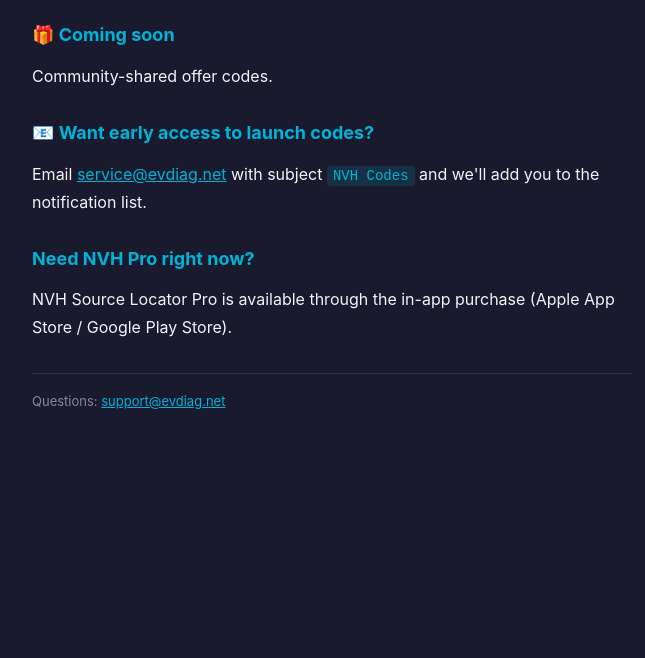
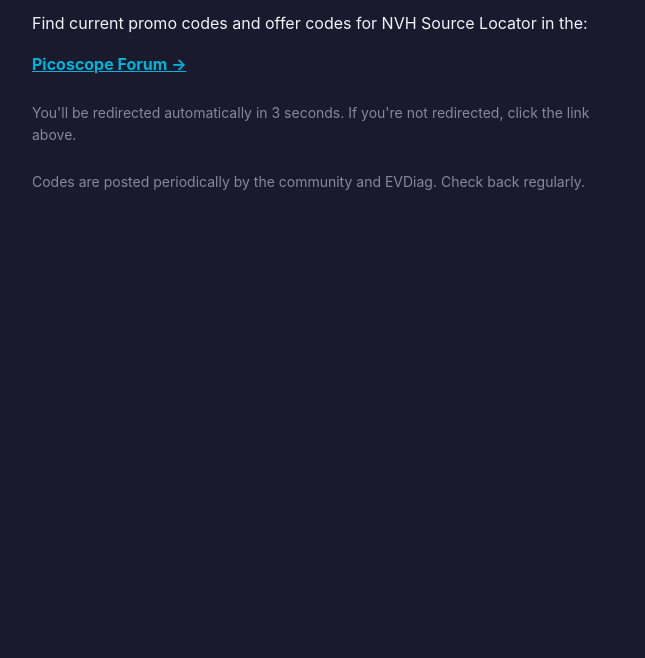
Before and after one commit to EVDiag/evdiag-pages, a plain HTML site: page promo.html in a window 1280 px wide. Shown: the part 142-800 px from the top of the page, without its empty margins (308-953 px from the left). Drawn offline with Linux system fonts and the light colour scheme.

Commit message:
chore: activate Picoscope Forum redirect on promo page

```diff
--- a/promo.html
+++ b/promo.html
@@ -4,69 +4,21 @@
   <meta charset="UTF-8">
   <meta name="viewport" content="width=device-width, initial-scale=1.0">
   <title>NVH Source Locator — Promo Codes</title>
+  <meta http-equiv="refresh" content="3; url=https://www.picoauto.com/support/forum481.html">
   <style>
-    body {
-      font-family: -apple-system, BlinkMacSystemFont, "Segoe UI", Roboto, sans-serif;
-      max-width: 600px;
-      margin: 60px auto;
-      padding: 20px;
-      background: #1a1a2e;
-      color: #f0f4f8;
-      line-height: 1.7;
-    }
-    h1 {
-      color: #00B4D8;
-      margin-top: 0;
-      margin-bottom: 24px;
-    }
-    h2 {
-      color: #00B4D8;
-      font-size: 18px;
-      margin-top: 28px;
-      margin-bottom: 8px;
-    }
-    a {
-      color: #00B4D8;
-    }
-    .item {
-      margin: 12px 0;
-    }
-    .note {
-      color: #889;
-      font-size: 13px;
-      margin-top: 32px;
-      padding-top: 16px;
-      border-top: 1px solid rgba(255, 255, 255, 0.1);
-    }
-    code {
-      background: rgba(0, 180, 216, 0.15);
-      color: #00B4D8;
-      padding: 2px 6px;
-      border-radius: 4px;
-      font-size: 14px;
-    }
+    body { font-family: -apple-system, BlinkMacSystemFont, "Segoe UI", Roboto, sans-serif;
+           max-width: 600px; margin: 60px auto; padding: 20px;
+           background: #1a1a2e; color: #f0f4f8; line-height: 1.6; }
+    h1 { color: #00B4D8; margin-top: 0; }
+    a { color: #00B4D8; }
+    .note { color: #889; font-size: 14px; margin-top: 24px; }
   </style>
 </head>
 <body>
   <h1>NVH Source Locator — Promo Codes</h1>
-
-  <h2>🎁 Coming soon</h2>
-  <p class="item">Community-shared offer codes.</p>
-
-  <h2>📧 Want early access to launch codes?</h2>
-  <p class="item">
-    Email <a href="mailto:service@evdiag.net?subject=NVH%20Codes">service@evdiag.net</a>
-    with subject <code>NVH Codes</code> and we'll add you to the notification list.
-  </p>
-
-  <h2>Need NVH Pro right now?</h2>
-  <p class="item">
-    NVH Source Locator Pro is available through the in-app purchase
-    (Apple App Store / Google Play Store).
-  </p>
-
-  <p class="note">
-    Questions: <a href="mailto:support@evdiag.net">support@evdiag.net</a>
-  </p>
+  <p>Find current promo codes and offer codes for NVH Source Locator in the:</p>
+  <p><strong><a href="https://www.picoauto.com/support/forum481.html">Picoscope Forum →</a></strong></p>
+  <p class="note">You'll be redirected automatically in 3 seconds. If you're not redirected, click the link above.</p>
+  <p class="note">Codes are posted periodically by the community and EVDiag. Check back regularly.</p>
 </body>
 </html>
```
